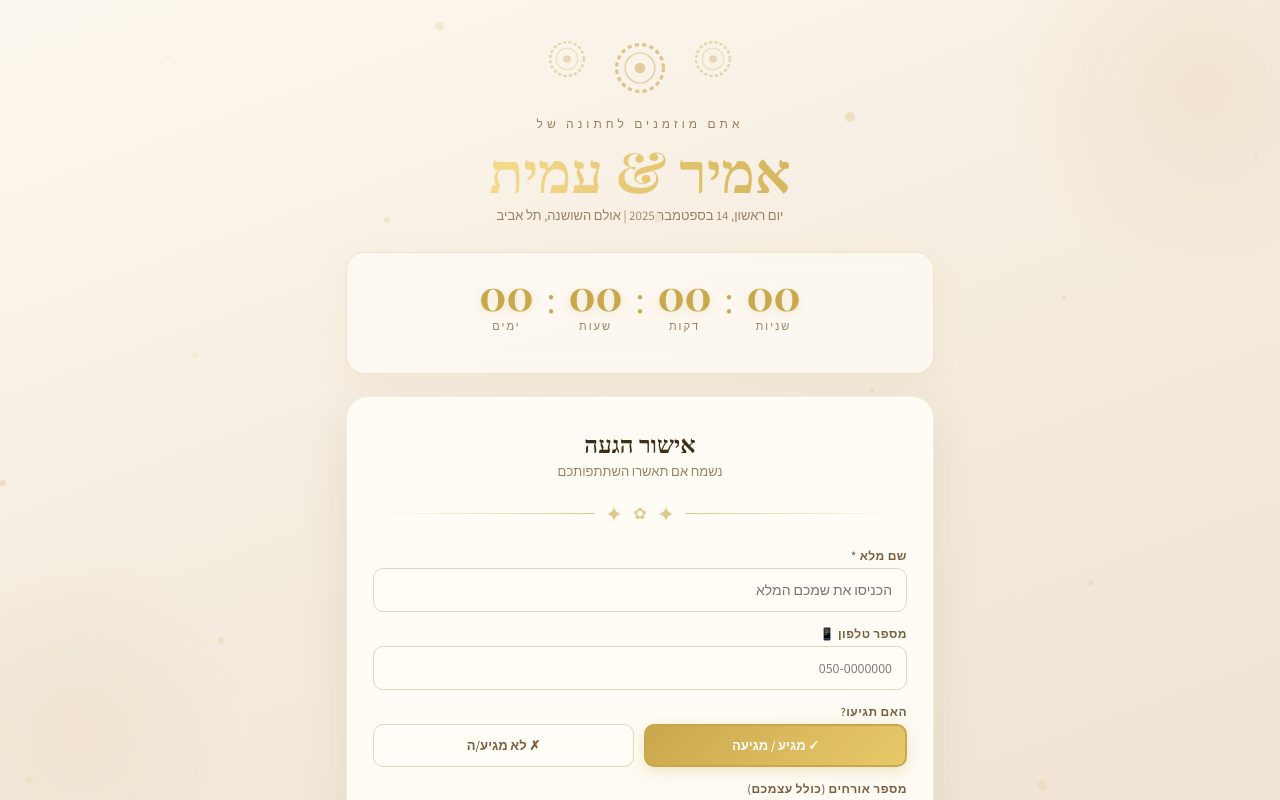
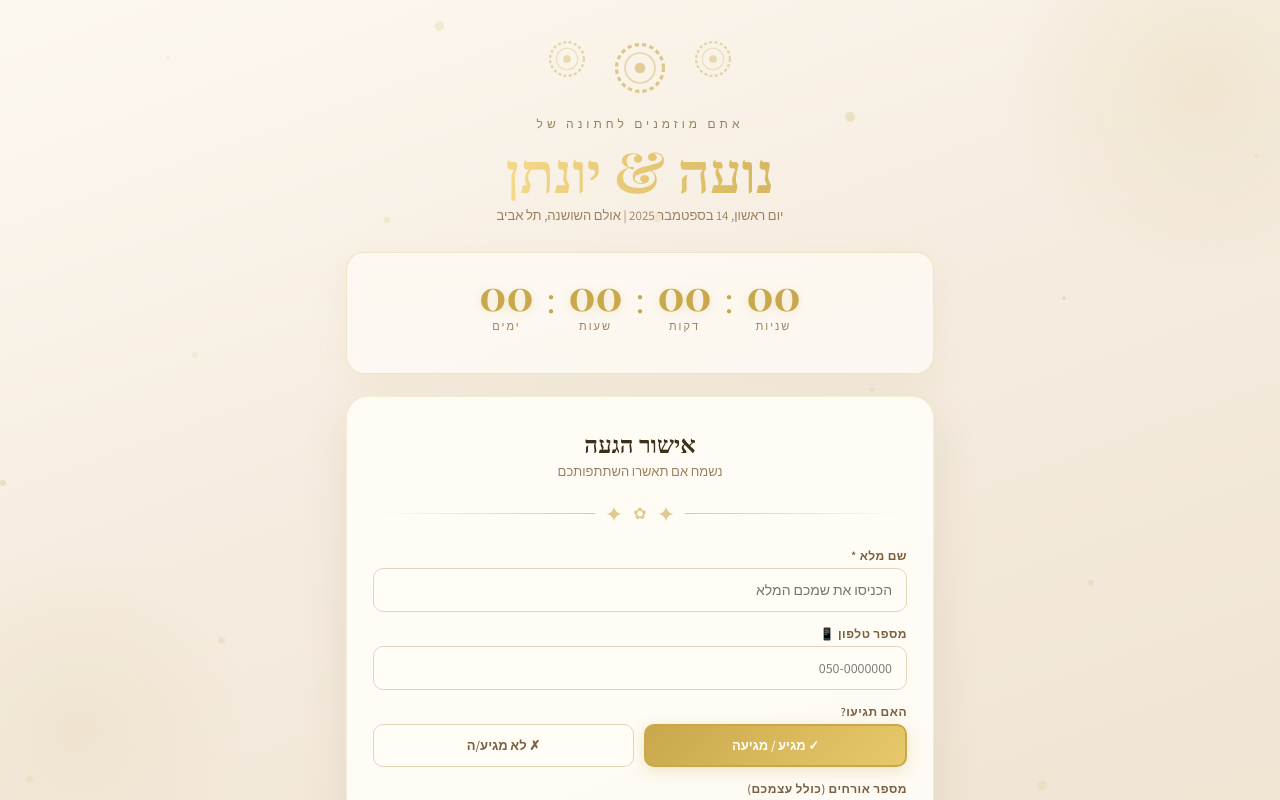
Before and after one commit to amirnagat/-wedding-rsvp, a React (Vite) app in the folder wedding-rsvp-project/: page / in a window 1280 px wide. Shown: the top 800 px of the page. Built offline with nearby package versions, Linux system fonts and the light colour scheme; a web font is replaced by a local one.

Commit message:
Update App.jsx

```diff
--- a/wedding-rsvp-project/src/App.jsx
+++ b/wedding-rsvp-project/src/App.jsx
@@ -13,7 +13,7 @@ import { useState, useEffect, useCallback, useRef, useMemo } from "react";
 // ─────────────────────────────────────────────────────────────────────────────
 
 const DEFAULT_SETTINGS = {
-  COUPLE_NAMES: "אמיר & עמית",
+  COUPLE_NAMES: "נועה & יונתן",
   WEDDING_DATE: "2025-09-14T18:00",
   VENUE_NAME: "אולם השושנה, תל אביב",
   VENUE_ADDRESS: "דרך השרון 12, תל אביב",
```
